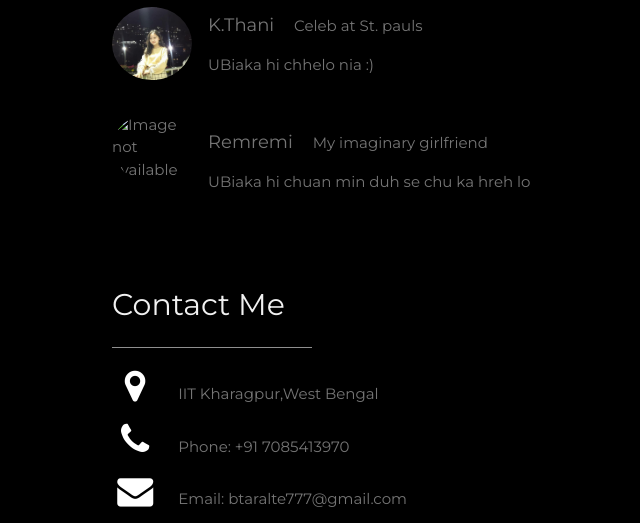
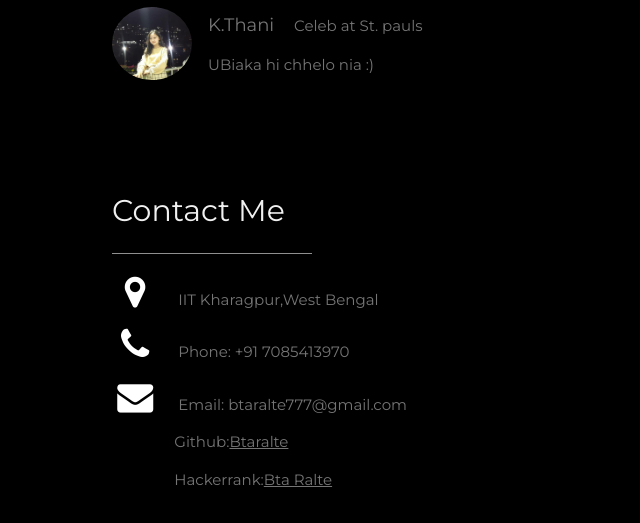
Before and after one commit to Btaralte/Btaralte.github.io, a plain HTML site: page index.html in a window 1280 px wide. Shown: the part 1629-2152 px from the top of the page, without its empty margins (98-738 px from the left). Drawn offline with nearby package versions, Linux system fonts and the light colour scheme.

Commit message:
Update index.html

```diff
--- a/index.html
+++ b/index.html
@@ -82,11 +82,6 @@ body, h1,h2,h3,h4,h5,h6 {font-family: "Montserrat", sans-serif}
     <p><span class="w3-large w3-margin-right">K.Thani</span> Celeb at St. pauls</p>
     <p>UBiaka hi chhelo nia :)</p><br>
 
-    <img src="Remremi.jpg" alt="Image not available" class="w3-left w3-circle w3-margin-right" style="width:80px">
-    <p><span class="w3-large w3-margin-right">Remremi</span> My imaginary girlfriend</p>
-    <p>UBiaka hi chuan min duh se chu ka hreh lo</p>
-
-
   <!-- Contact Section -->
   <div class="w3-padding-64 w3-content w3-text-grey" id="contact">
     <h2 class="w3-text-light-grey">Contact Me</h2>
```
